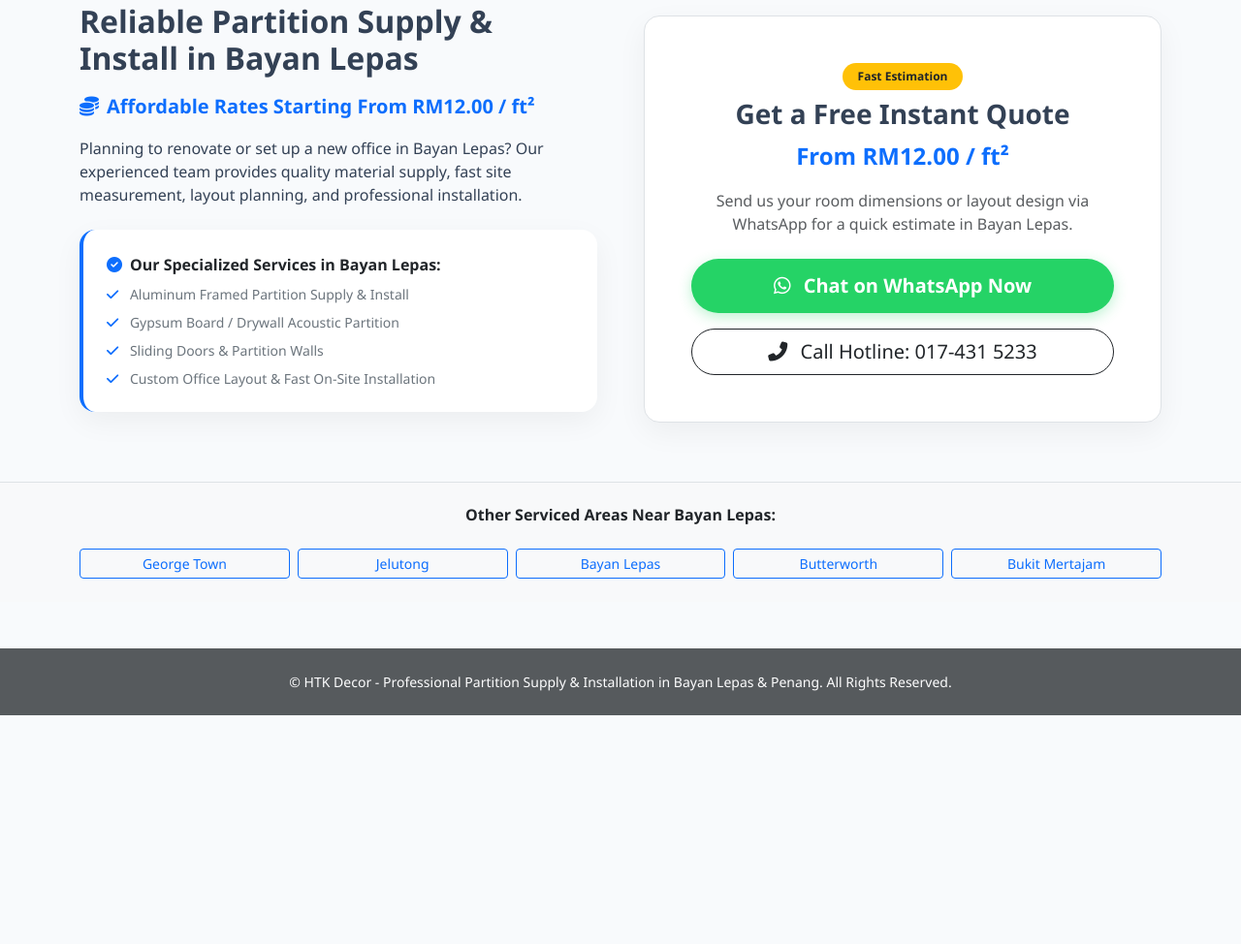
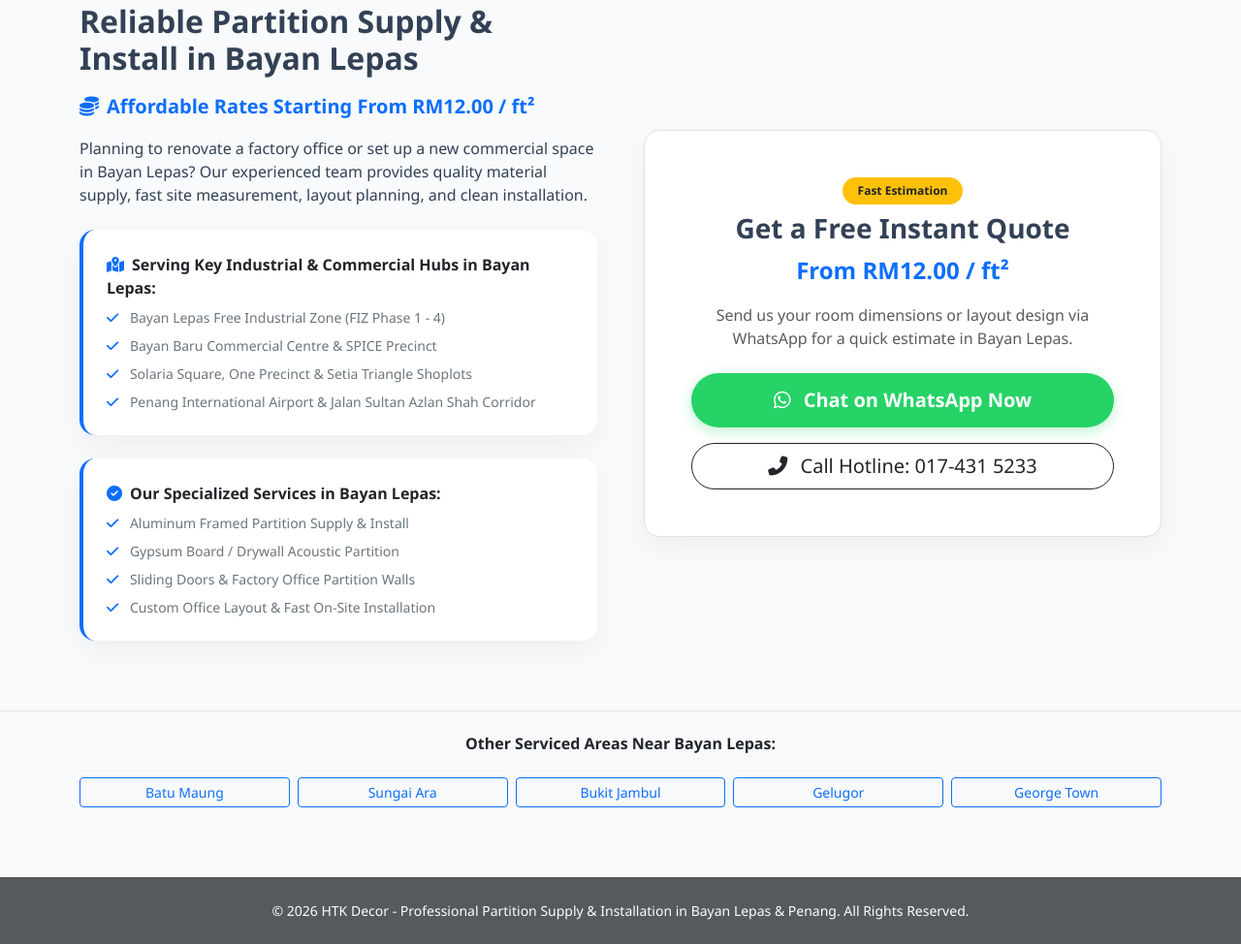
Before and after one commit to htkdecor/partition-site, a plain HTML site: page bayan-lepas/index.html in a window 1280 px wide. Shown: the part 738-1712 px from the top of the page at 97% size. Before the commit the page ends 1476 px from the top, so only its background shows below. Drawn offline with nearby package versions, Linux system fonts and the light colour scheme.

Commit message:
Update index.html

```diff
--- a/bayan-lepas/index.html
+++ b/bayan-lepas/index.html
@@ -56,7 +56,8 @@
 
     <style>
         :root { --primary-color: #0d6efd; --primary-hover: #0b5ed7; --dark-color: #0f172a; }
-        body { font-family: 'Segoe UI', system-ui, -apple-system, sans-serif; background-color: #f8fafc; color: #334155; }
+        body { font-family: 'Segoe UI', system-ui, -apple-system, sans-serif; background-color: #f8fafc; color: #334155; padding-bottom: 70px; }
+        @media (min-width: 768px) { body { padding-bottom: 0; } }
         .top-bar { background-color: var(--dark-color); color: #94a3b8; font-size: 0.875rem; }
         .hero-section {
             background: linear-gradient(rgba(15, 23, 42, 0.85), rgba(15, 23, 42, 0.85)), url('../IMG-20261015-WA0011.jpg') no-repeat center center;
@@ -71,6 +72,7 @@
         .btn-phone { background-color: var(--primary-color); color: white; font-weight: 700; border-radius: 50px; padding: 12px 28px; box-shadow: 0 4px 14px rgba(13, 110, 253, 0.3); transition: all 0.2s ease; }
         .btn-phone:hover { background-color: var(--primary-hover); color: white; transform: translateY(-2px); }
         .card-custom { border: none; border-radius: 16px; box-shadow: 0 10px 30px rgba(0,0,0,0.05); }
+        .mobile-bottom-bar { position: fixed; bottom: 0; left: 0; right: 0; z-index: 9999; background: #ffffff; border-top: 1px solid #e2e8f0; padding: 10px 15px; box-shadow: 0 -4px 12px rgba(0,0,0,0.1); }
     </style>
 </head>
 <body>
@@ -88,7 +90,7 @@
             </a>
             <div>
                 <a href="https://partition.htkdecor.com.my/" class="btn btn-outline-secondary btn-sm rounded-pill px-3 me-2">Home</a>
-                <a href="https://wa.me/60174315233?text=Hi%2C%20I%20need%20office%20partition%20service%20in%20Bayan Lepas" class="btn btn-success btn-sm rounded-pill px-3"><i class="fab fa-whatsapp me-1"></i> WhatsApp</a>
+                <a href="https://wa.me/60174315233?text=Hi%2C%20I%20need%20office%20partition%20service%20in%20Bayan%20Lepas" class="btn btn-success btn-sm rounded-pill px-3"><i class="fab fa-whatsapp me-1"></i> WhatsApp</a>
             </div>
         </div>
     </nav>
@@ -113,11 +115,11 @@
             </div>
 
             <p class="lead col-lg-8 mx-auto mb-5 text-light opacity-87">
-                Transform commercial shoplots, corporate offices, and residential spaces in <strong>Bayan Lepas</strong> with high-quality aluminum frames, gypsum drywall, and custom office partitions.
+                Transform factory offices, commercial shoplots, and corporate spaces in <strong>Bayan Lepas</strong> with high-quality aluminum frames, gypsum drywall, and custom office partitions.
             </p>
 
             <div class="d-flex justify-content-center gap-3 flex-wrap">
-                <a href="https://wa.me/60174315233?text=Hi%2C%20I%20need%20office%20partition%20quote%20in%20Bayan Lepas" class="btn btn-whatsapp btn-lg">
+                <a href="https://wa.me/60174315233?text=Hi%2C%20I%20need%20office%20partition%20quote%20in%20Bayan%20Lepas" class="btn btn-whatsapp btn-lg">
                     <i class="fab fa-whatsapp me-2"></i> WhatsApp for Quote
                 </a>
                 <a href="tel:0174315233" class="btn btn-phone btn-lg">
@@ -133,14 +135,24 @@
                 <div class="col-lg-6">
                     <h2 class="fw-bold mb-3">Reliable Partition Supply & Install in Bayan Lepas</h2>
                     <p class="text-primary fw-bold fs-5 mb-3"><i class="fas fa-coins me-2"></i>Affordable Rates Starting From RM12.00 / ft²</p>
-                    <p class="mb-4">Planning to renovate or set up a new office in Bayan Lepas? Our experienced team provides quality material supply, fast site measurement, layout planning, and professional installation.</p>
+                    <p class="mb-4">Planning to renovate a factory office or set up a new commercial space in Bayan Lepas? Our experienced team provides quality material supply, fast site measurement, layout planning, and clean installation.</p>
+
+                    <div class="p-4 bg-white card-custom border-start border-primary border-4 mb-4">
+                        <p class="fw-bold mb-2 text-dark"><i class="fas fa-map-marked-alt text-primary me-2"></i>Serving Key Industrial & Commercial Hubs in Bayan Lepas:</p>
+                        <ul class="row row-cols-1 g-2 list-unstyled mb-0 small text-secondary">
+                            <li><i class="fas fa-check text-primary me-2"></i> Bayan Lepas Free Industrial Zone (FIZ Phase 1 - 4)</li>
+                            <li><i class="fas fa-check text-primary me-2"></i> Bayan Baru Commercial Centre & SPICE Precinct</li>
+                            <li><i class="fas fa-check text-primary me-2"></i> Solaria Square, One Precinct & Setia Triangle Shoplots</li>
+                            <li><i class="fas fa-check text-primary me-2"></i> Penang International Airport & Jalan Sultan Azlan Shah Corridor</li>
+                        </ul>
+                    </div>
 
                     <div class="p-4 bg-white card-custom border-start border-primary border-4 mb-4">
                         <p class="fw-bold mb-2 text-dark"><i class="fas fa-check-circle text-primary me-2"></i>Our Specialized Services in Bayan Lepas:</p>
                         <ul class="row row-cols-1 g-2 list-unstyled mb-0 small text-secondary">
                             <li><i class="fas fa-check text-primary me-2"></i> Aluminum Framed Partition Supply & Install</li>
                             <li><i class="fas fa-check text-primary me-2"></i> Gypsum Board / Drywall Acoustic Partition</li>
-                            <li><i class="fas fa-check text-primary me-2"></i> Sliding Doors & Partition Walls</li>
+                            <li><i class="fas fa-check text-primary me-2"></i> Sliding Doors & Factory Office Partition Walls</li>
                             <li><i class="fas fa-check text-primary me-2"></i> Custom Office Layout & Fast On-Site Installation</li>
                         </ul>
                     </div>
@@ -152,7 +164,7 @@
                         <h3 class="fw-bold mb-2">Get a Free Instant Quote</h3>
                         <p class="fs-4 text-primary fw-bold mb-3">From RM12.00 / ft²</p>
                         <p class="text-muted mb-4">Send us your room dimensions or layout design via WhatsApp for a quick estimate in Bayan Lepas.</p>
-                        <a href="https://wa.me/60174315233?text=Hi%2C%20I%20need%20partition%20quotation%20in%20Bayan Lepas" class="btn btn-whatsapp btn-lg w-100 mb-3">
+                        <a href="https://wa.me/60174315233?text=Hi%2C%20I%20need%20partition%20quotation%20in%20Bayan%20Lepas" class="btn btn-whatsapp btn-lg w-100 mb-3">
                             <i class="fab fa-whatsapp me-2"></i> Chat on WhatsApp Now
                         </a>
                         <a href="tel:0174315233" class="btn btn-outline-dark btn-lg w-100 rounded-pill">
@@ -167,11 +179,11 @@
             <div class="container text-center">
                 <h6 class="fw-bold mb-2 text-dark">Other Serviced Areas Near Bayan Lepas:</h6>
                 <div class="row row-cols-2 row-cols-md-5 g-2 mt-3 justify-content-center">
+                    <div class="col"><a href="https://partition.htkdecor.com.my/batu-maung/" class="btn btn-sm btn-outline-primary w-100 text-truncate">Batu Maung</a></div>
+                    <div class="col"><a href="https://partition.htkdecor.com.my/sungai-ara/" class="btn btn-sm btn-outline-primary w-100 text-truncate">Sungai Ara</a></div>
+                    <div class="col"><a href="https://partition.htkdecor.com.my/bukit-jambul/" class="btn btn-sm btn-outline-primary w-100 text-truncate">Bukit Jambul</a></div>
+                    <div class="col"><a href="https://partition.htkdecor.com.my/gelugor/" class="btn btn-sm btn-outline-primary w-100 text-truncate">Gelugor</a></div>
                     <div class="col"><a href="https://partition.htkdecor.com.my/george-town/" class="btn btn-sm btn-outline-primary w-100 text-truncate">George Town</a></div>
-                    <div class="col"><a href="https://partition.htkdecor.com.my/jelutong/" class="btn btn-sm btn-outline-primary w-100 text-truncate">Jelutong</a></div>
-                    <div class="col"><a href="https://partition.htkdecor.com.my/bayan-lepas/" class="btn btn-sm btn-outline-primary w-100 text-truncate">Bayan Lepas</a></div>
-                    <div class="col"><a href="https://partition.htkdecor.com.my/butterworth/" class="btn btn-sm btn-outline-primary w-100 text-truncate">Butterworth</a></div>
-                    <div class="col"><a href="https://partition.htkdecor.com.my/bukit-mertajam/" class="btn btn-sm btn-outline-primary w-100 text-truncate">Bukit Mertajam</a></div>
                 </div>
             </div>
         </section>
@@ -179,9 +191,20 @@
 
     <footer class="bg-dark text-white py-4 text-center small opacity-75">
         <div class="container">
-            <p class="mb-0">&copy; HTK Decor - Professional Partition Supply & Installation in Bayan Lepas & Penang. All Rights Reserved.</p>
+            <p class="mb-0">&copy; 2026 HTK Decor - Professional Partition Supply & Installation in Bayan Lepas & Penang. All Rights Reserved.</p>
         </div>
     </footer>
+
+    <div class="mobile-bottom-bar d-md-none">
+        <div class="row g-2">
+            <div class="col-6">
+                <a href="tel:0174315233" class="btn btn-dark w-100 rounded-pill fw-bold py-2"><i class="fas fa-phone-alt me-1 text-warning"></i> Call Now</a>
+            </div>
+            <div class="col-6">
+                <a href="https://wa.me/60174315233?text=Hi%2C%20I%20need%20partition%20service%20in%20Bayan%20Lepas" class="btn btn-success w-100 rounded-pill fw-bold py-2"><i class="fab fa-whatsapp me-1"></i> WhatsApp</a>
+            </div>
+        </div>
+    </div>
 
     <script src="https://cdn.jsdelivr.net/npm/bootstrap@5.3.0/dist/js/bootstrap.bundle.min.js"></script>
 </body>
```
